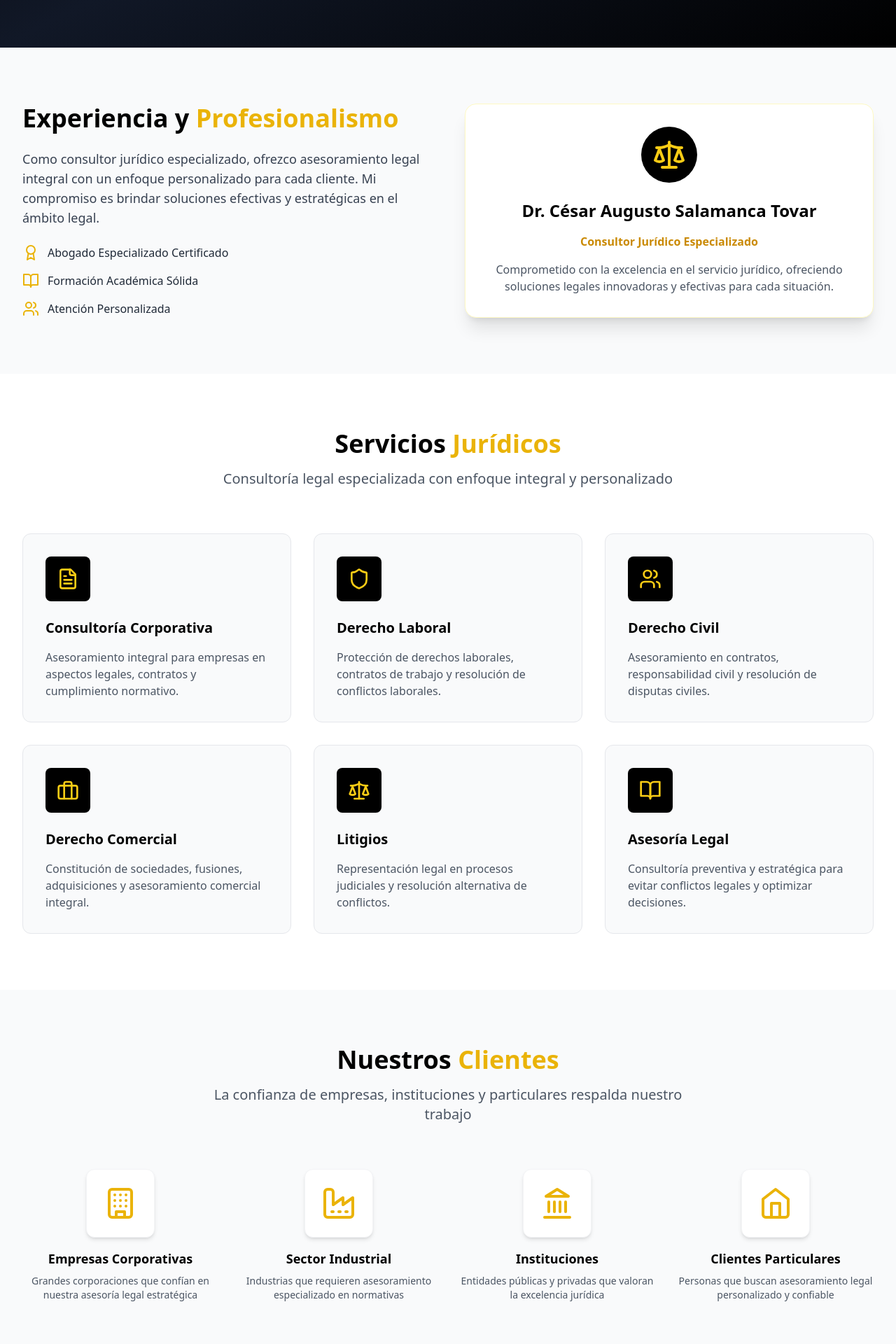
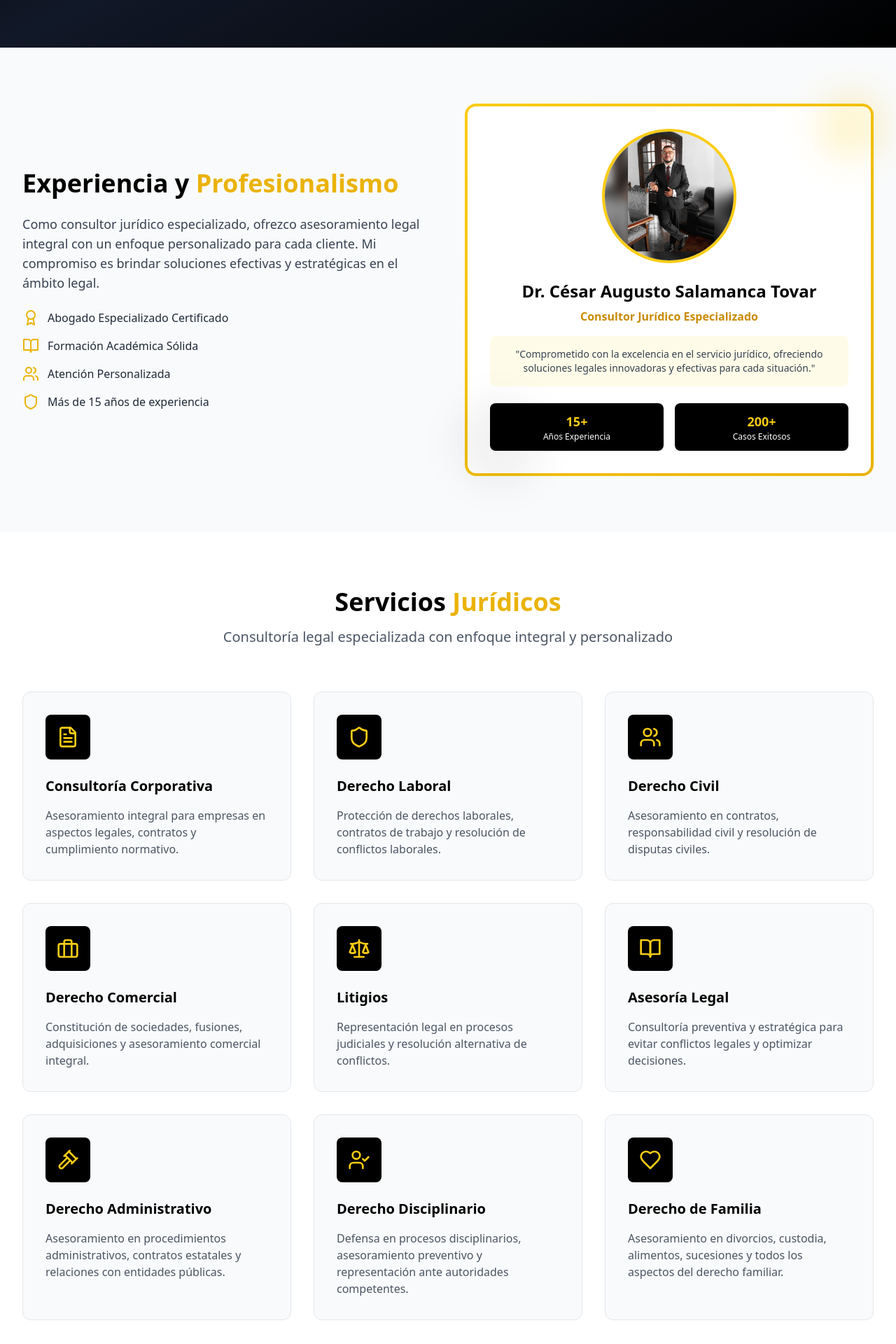
Before and after one commit to juan0208/bullconsultoresjuridicos, a React (Vite) app: page / in a window 1280 px wide. Shown: the part 600-2520 px from the top of the page at 70% size. Built offline with nearby package versions, Linux system fonts and the light colour scheme.

Commit message:
feat: se agrego foto del abogado, mas servicio

```diff
--- a/src/App.tsx
+++ b/src/App.tsx
@@ -16,14 +16,16 @@ import {
   Building,
   Factory,
   Home,
-  Landmark
+  Landmark,
+  Gavel,
+  UserCheck,
+  Heart
 } from 'lucide-react';
 
 function App() {
   const [isMenuOpen, setIsMenuOpen] = useState(false);
   const [isScrolled, setIsScrolled] = useState(false);
   const formRef = useRef<HTMLFormElement>(null);
-
 
   useEffect(() => {
     const handleScroll = () => {
@@ -49,9 +51,9 @@ function App() {
       `Solicitud de consulta:\n\nNombre: ${nombre}\nEmail: ${email}\nTeléfono: ${telefono}\nTipo de consulta: ${tipo}\nMensaje: ${mensaje}`
     );
 
-  // Cambia el número por el tuyo si quieres recibir el mensaje directo
     window.open(`https://wa.me/573208895280?text=${texto}`, '_blank');
   };
+
   return (
     <div className="min-h-screen bg-white">
       {/* Header */}
@@ -71,6 +73,7 @@ function App() {
             {/* Desktop Navigation */}
             <nav className="hidden md:flex space-x-8">
               <a href="#inicio" className="text-white hover:text-yellow-400 transition-colors font-medium">Inicio</a>
+              <a href="#perfil" className="text-white hover:text-yellow-400 transition-colors font-medium">Perfil</a>
               <a href="#servicios" className="text-white hover:text-yellow-400 transition-colors font-medium">Servicios</a>
               <a href="#clientes" className="text-white hover:text-yellow-400 transition-colors font-medium">Clientes</a>
               <a href="#experiencia" className="text-white hover:text-yellow-400 transition-colors font-medium">Experiencia</a>
@@ -91,6 +94,7 @@ function App() {
             <div className="md:hidden py-4 border-t border-gray-800">
               <nav className="flex flex-col space-y-4">
                 <a href="#inicio" className="text-white hover:text-yellow-400 transition-colors font-medium">Inicio</a>
+                <a href="#perfil" className="text-white hover:text-yellow-400 transition-colors font-medium">Perfil</a>
                 <a href="#servicios" className="text-white hover:text-yellow-400 transition-colors font-medium">Servicios</a>
                 <a href="#clientes" className="text-white hover:text-yellow-400 transition-colors font-medium">Clientes</a>
                 <a href="#experiencia" className="text-white hover:text-yellow-400 transition-colors font-medium">Experiencia</a>
@@ -137,11 +141,11 @@ function App() {
         </div>
       </section>
 
-      {/* About Section */}
-      <section className="py-20 bg-gray-50">
+      {/* Professional Profile Section */}
+      <section id="perfil" className="py-20 bg-gray-50">
         <div className="max-w-7xl mx-auto px-4 sm:px-6 lg:px-8">
           <div className="grid lg:grid-cols-2 gap-12 items-center">
-            <div>
+            <div className="order-2 lg:order-1">
               <h2 className="text-3xl md:text-4xl font-bold text-black mb-6">
                 Experiencia y <span className="text-yellow-500">Profesionalismo</span>
               </h2>
@@ -162,19 +166,51 @@ function App() {
                   <Users className="h-6 w-6 text-yellow-500" />
                   <span className="text-gray-800 font-medium">Atención Personalizada</span>
                 </div>
+                <div className="flex items-center space-x-3">
+                  <Shield className="h-6 w-6 text-yellow-500" />
+                  <span className="text-gray-800 font-medium">Más de 15 años de experiencia</span>
                 </div>
               </div>
-            <div className="bg-white rounded-2xl p-8 shadow-xl border border-yellow-100">
-              <div className="text-center">
-                <div className="inline-flex items-center justify-center p-4 bg-black rounded-full mb-6">
-                  <Scale className="h-12 w-12 text-yellow-400" />
             </div>
-                <h3 className="text-2xl font-bold text-black mb-4">Dr. César Augusto Salamanca Tovar</h3>
+
+            {/* Professional Photo Section */}
+            <div className="order-1 lg:order-2">
+              <div className="relative">
+                <div className="bg-gradient-to-br from-yellow-400 to-yellow-500 rounded-2xl p-1">
+                  <div className="bg-white rounded-xl p-8 text-center">
+  {/* Foto real del Dr. Salamanca */}
+  <div className="w-48 h-48 mx-auto mb-6 rounded-full overflow-hidden border-4 border-yellow-400 flex items-center justify-center bg-gray-100">
+    <img
+      src="/foto_abogado.jpeg"
+      alt="Dr. César Salamanca"
+      className="w-full h-full object-cover"
+    />
+  </div>
+  <h3 className="text-2xl font-bold text-black mb-2">Dr. César Augusto Salamanca Tovar</h3>
   <p className="text-yellow-600 font-semibold mb-4">Consultor Jurídico Especializado</p>
-                <p className="text-gray-600">
-                  Comprometido con la excelencia en el servicio jurídico, ofreciendo soluciones
-                  legales innovadoras y efectivas para cada situación.
+  <div className="bg-yellow-50 rounded-lg p-4">
+    <p className="text-gray-700 text-sm">
+      "Comprometido con la excelencia en el servicio jurídico, ofreciendo soluciones
+      legales innovadoras y efectivas para cada situación."
     </p>
+  </div>
+  {/* Professional credentials */}
+  <div className="mt-6 grid grid-cols-2 gap-4 text-center">
+    <div className="bg-black rounded-lg p-3">
+      <div className="text-yellow-400 font-bold text-lg">15+</div>
+      <div className="text-white text-xs">Años Experiencia</div>
+    </div>
+    <div className="bg-black rounded-lg p-3">
+      <div className="text-yellow-400 font-bold text-lg">200+</div>
+      <div className="text-white text-xs">Casos Exitosos</div>
+    </div>
+  </div>
+</div>
+                </div>
+
+                {/* Decorative elements */}
+                <div className="absolute -top-4 -right-4 w-24 h-24 bg-yellow-400/20 rounded-full blur-xl"></div>
+                <div className="absolute -bottom-4 -left-4 w-32 h-32 bg-black/5 rounded-full blur-xl"></div>
               </div>
             </div>
           </div>
@@ -194,6 +230,7 @@ function App() {
           </div>
 
           <div className="grid md:grid-cols-2 lg:grid-cols-3 gap-8">
+            {/* Existing Services */}
             <div className="group bg-gray-50 hover:bg-yellow-50 rounded-xl p-8 transition-all duration-300 hover:shadow-lg border hover:border-yellow-200">
               <div className="inline-flex items-center justify-center p-4 bg-black group-hover:bg-yellow-500 rounded-lg mb-6 transition-colors duration-300">
                 <FileText className="h-8 w-8 text-yellow-400 group-hover:text-black" />
@@ -251,6 +288,37 @@ function App() {
               <h3 className="text-xl font-bold text-black mb-4">Asesoría Legal</h3>
               <p className="text-gray-600">
                 Consultoría preventiva y estratégica para evitar conflictos legales y optimizar decisiones.
+              </p>
+            </div>
+
+            {/* New Services */}
+            <div className="group bg-gray-50 hover:bg-yellow-50 rounded-xl p-8 transition-all duration-300 hover:shadow-lg border hover:border-yellow-200">
+              <div className="inline-flex items-center justify-center p-4 bg-black group-hover:bg-yellow-500 rounded-lg mb-6 transition-colors duration-300">
+                <Gavel className="h-8 w-8 text-yellow-400 group-hover:text-black" />
+              </div>
+              <h3 className="text-xl font-bold text-black mb-4">Derecho Administrativo</h3>
+              <p className="text-gray-600">
+                Asesoramiento en procedimientos administrativos, contratos estatales y relaciones con entidades públicas.
+              </p>
+            </div>
+
+            <div className="group bg-gray-50 hover:bg-yellow-50 rounded-xl p-8 transition-all duration-300 hover:shadow-lg border hover:border-yellow-200">
+              <div className="inline-flex items-center justify-center p-4 bg-black group-hover:bg-yellow-500 rounded-lg mb-6 transition-colors duration-300">
+                <UserCheck className="h-8 w-8 text-yellow-400 group-hover:text-black" />
+              </div>
+              <h3 className="text-xl font-bold text-black mb-4">Derecho Disciplinario</h3>
+              <p className="text-gray-600">
+                Defensa en procesos disciplinarios, asesoramiento preventivo y representación ante autoridades competentes.
+              </p>
+            </div>
+
+            <div className="group bg-gray-50 hover:bg-yellow-50 rounded-xl p-8 transition-all duration-300 hover:shadow-lg border hover:border-yellow-200">
+              <div className="inline-flex items-center justify-center p-4 bg-black group-hover:bg-yellow-500 rounded-lg mb-6 transition-colors duration-300">
+                <Heart className="h-8 w-8 text-yellow-400 group-hover:text-black" />
+              </div>
+              <h3 className="text-xl font-bold text-black mb-4">Derecho de Familia</h3>
+              <p className="text-gray-600">
+                Asesoramiento en divorcios, custodia, alimentos, sucesiones y todos los aspectos del derecho familiar.
               </p>
             </div>
           </div>
@@ -464,7 +532,6 @@ function App() {
                   <h3 className="text-lg font-semibold text-black mb-2">Dirección</h3>
                   <p className="text-gray-600">Cra. 13 N° 37 - 43 Oficina 1103</p>
                 </div>
-
               </div>
             </div>
 
@@ -522,6 +589,9 @@ function App() {
                     <option value="Derecho Comercial">Derecho Comercial</option>
                     <option value="Litigios">Litigios</option>
                     <option value="Asesoría Legal General">Asesoría Legal General</option>
+                    <option value="Derecho Administrativo">Derecho Administrativo</option>
+                    <option value="Derecho Disciplinario">Derecho Disciplinario</option>
+                    <option value="Derecho de Familia">Derecho de Familia</option>
                   </select>
                 </div>
                 <div>
@@ -573,6 +643,9 @@ function App() {
                 <li>Derecho Laboral</li>
                 <li>Derecho Civil</li>
                 <li>Derecho Comercial</li>
+                <li>Derecho Administrativo</li>
+                <li>Derecho Disciplinario</li>
+                <li>Derecho de Familia</li>
                 <li>Litigios</li>
                 <li>Asesoría Legal</li>
               </ul>
```
Also changed, not shown: public/foto_abogado.jpeg (added). Lines whose indentation alone changed are shown as unchanged.
